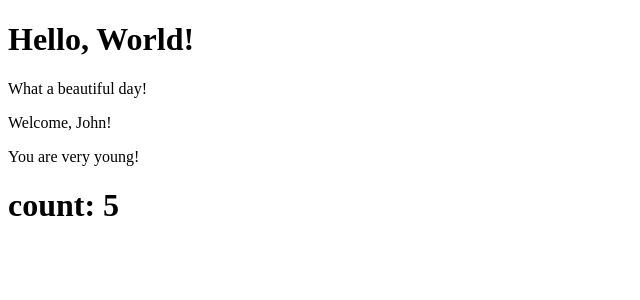
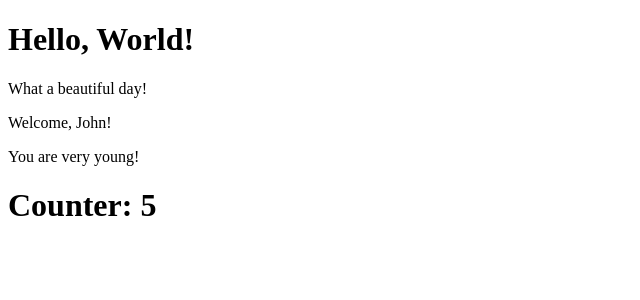
Before and after one commit to Ludovico2300/react-exercises, a React (Create React App) app in the folder my-app/: page / in a window 1280 px wide. Shown: the top 300 px of the page, without its empty margins (0-640 px from the left). Built offline with nearby package versions, Linux system fonts and the light colour scheme.

Commit message:
initial commit

```diff
--- a/my-app/src/App.js
+++ b/my-app/src/App.js
@@ -7,18 +7,6 @@ import { Counter } from "./Counter";
 
 const helloWorldElement = <HelloWorld />
 const messageElement = <Message />
-
-
-//set default value of a props
-Welcome.defaultProps = {
-    name: "John",
-};
-
-Counter.defaultProps = {
-    initCounter: 0,
-    increment: 1,
-    interval: 1000,
-};
 
 
 export class App extends React.Component {
--- a/my-app/src/Counter.js
+++ b/my-app/src/Counter.js
@@ -17,7 +17,21 @@ export class Counter extends React.Component {
         }, this.props.interval);
     }
     render() {
-        return <h1>count: {this.state.count}</h1>;
+        return <CounterDisplay count={this.state.count}/>;
     }
 
 }
+
+export class CounterDisplay extends React.Component{
+    render(){
+        return (
+            <h1>Counter: {this.props.count}</h1>
+        )
+    }
+}
+
+Counter.defaultProps = {
+    initCounter: 0,
+    increment: 1,
+    interval: 1000,
+};
--- a/my-app/src/Welcome.js
+++ b/my-app/src/Welcome.js
@@ -16,3 +16,8 @@ export class Welcome extends React.Component {
         )
     }
 }
+
+//set default value of a props
+Welcome.defaultProps = {
+    name: "John",
+};
```
